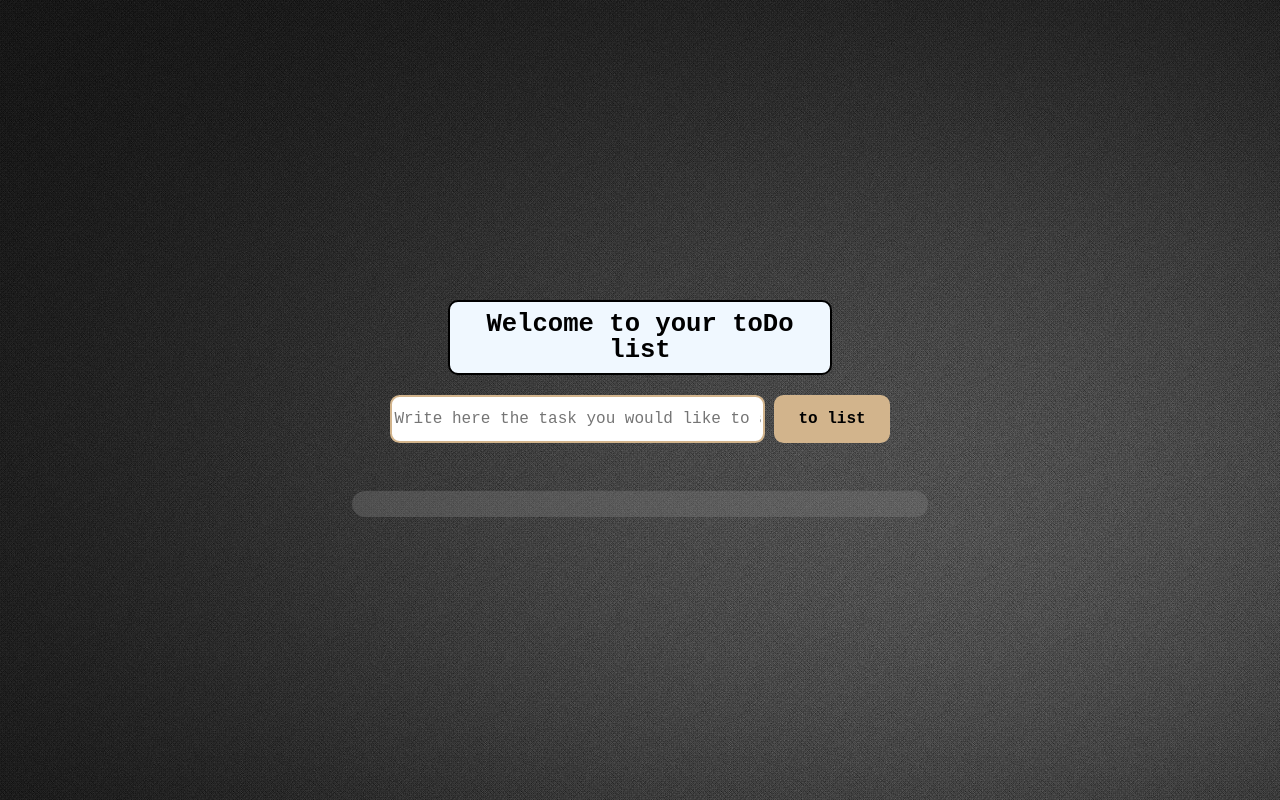
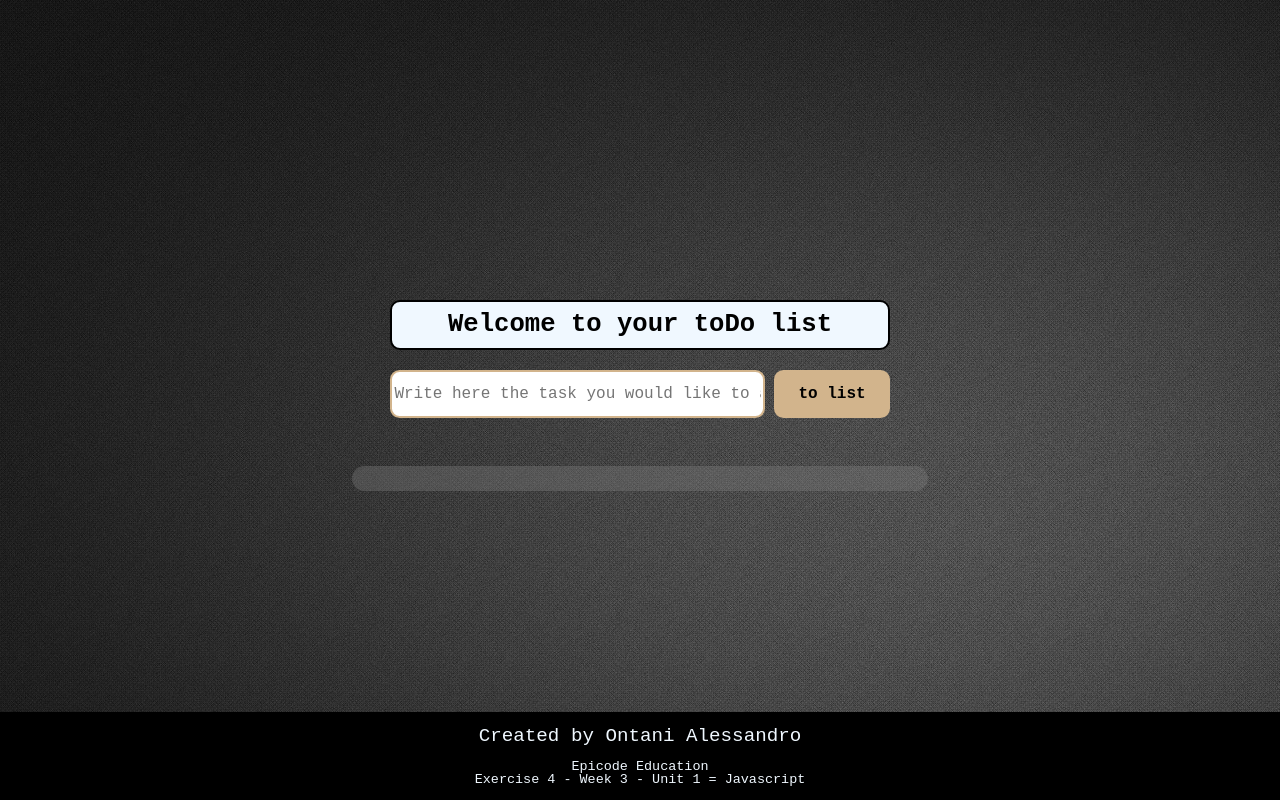
Before and after one commit to AleOnta/E4-W3-UNIT1, a plain HTML site: page index.html in a window 1280 px wide. Drawn offline with Linux system fonts and the light colour scheme; a web font is replaced by a local one.

Commit message:
completed the exercise
terminated the project creating the last function - used to delete task clicking on their 'delete' icon.
also made some correction e adds some html and css instructions

```diff
--- a/assets/css/style.css
+++ b/assets/css/style.css
@@ -13,7 +13,7 @@ body {
 }
 
 h1 {
-  width: 30%;
+  width: 39%;
   background-color: aliceblue;
   font-size: 1.6em;
   font-weight: bold;
@@ -64,7 +64,7 @@ div > button {
   text-align: center;
   border-radius: 1.5em;
   background-color: rgba(124, 124, 124, 0.37);
-  height: auto;
+  height: 80%;
 }
 
 .justOneTask {
@@ -77,6 +77,7 @@ div > button {
 }
 
 .justOneTask > p {
+  color: black;
   text-align: left;
   width: 90%;
   display: inline-block;
@@ -89,9 +90,26 @@ div > button {
 }
 
 i:hover {
-  padding: 10px;
+  padding: 0.7em;
 }
 
 .clicked {
   text-decoration: line-through;
 }
+
+footer {
+  width: 100%;
+  margin: auto;
+  position: absolute;
+  bottom: 0;
+  font-size: 1.2em;
+  color: aliceblue;
+  background-color: black;
+  text-align: center;
+  padding-top: 0.8em;
+}
+
+address {
+  font-size: 0.7em;
+  padding: 1em;
+}
--- a/assets/js/index.js
+++ b/assets/js/index.js
@@ -4,8 +4,8 @@ const checkTheTask = (event) => {
 };
 
 const deleteTheTask = (event) => {
-  console.log(event.target);
-  const toDelete = event.target;
+  const toDelete = event.path[1];
+  toDelete.remove();
 };
 
 const addTaskOnClick = (event) => {
--- a/index.html
+++ b/index.html
@@ -22,6 +22,13 @@
         <div id="taskContainer"></div>
       </div>
     </div>
+    <footer>
+      <p>Created by <strong>Ontani Alessandro</strong></p>
+      <address>
+        <p>Epicode Education</p>
+        <p>Exercise 4 - Week 3 - Unit 1 = Javascript</p>
+      </address>
+    </footer>
   </body>
   <script src="./assets/js/index.js"></script>
 </html>
```
